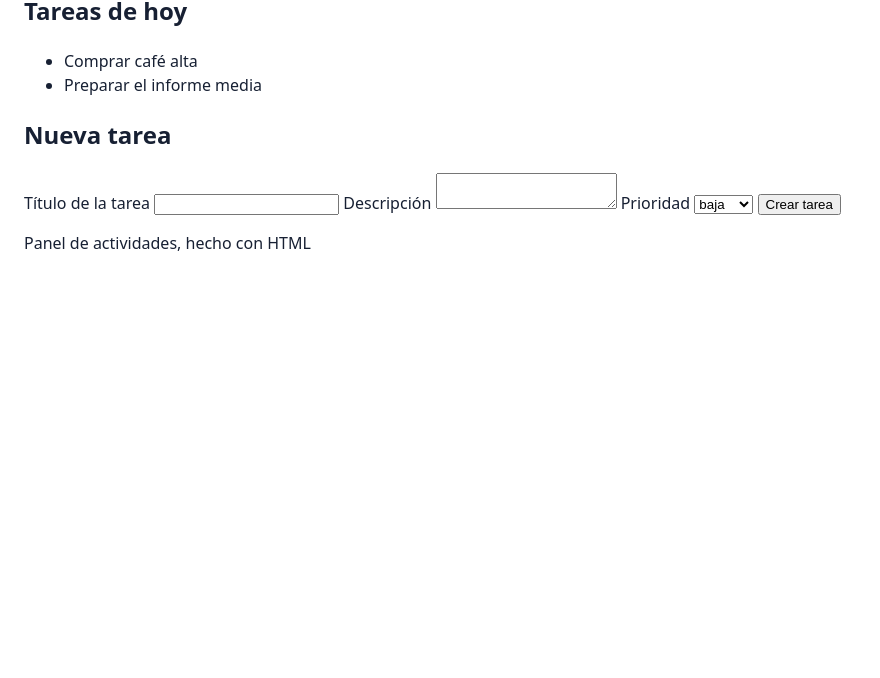
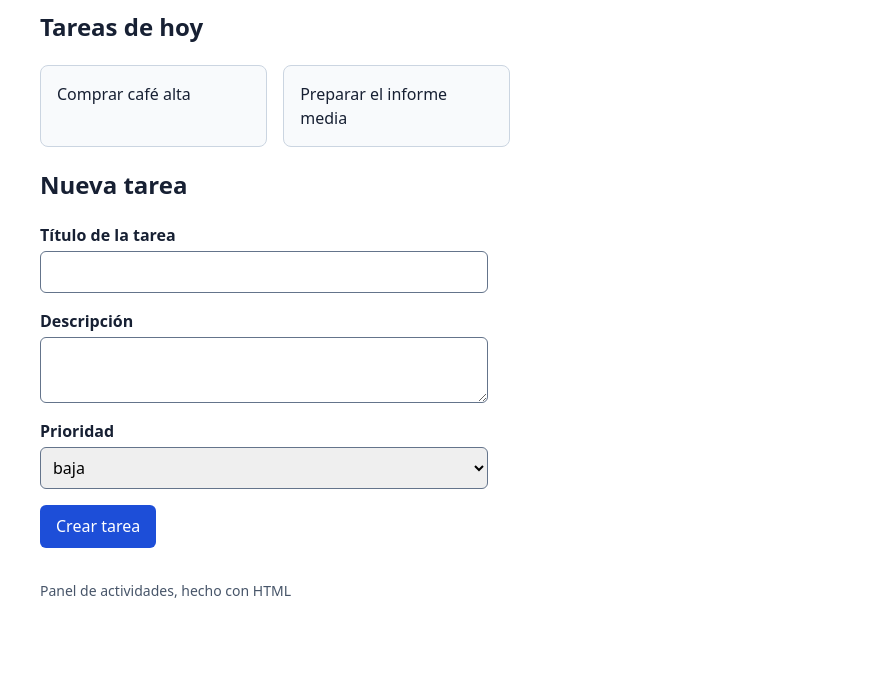
Before and after one commit to splashier1/Curso_js2026, a plain HTML site: page panel-actividades/index.html in a window 1280 px wide. Shown: the part 122-800 px from the top of the page, without its empty margins (0-880 px from the left). Drawn offline with Linux system fonts and the light colour scheme.

Commit message:
agregado para mejora de css

```diff
--- a/panel-actividades/css/estilos.css
+++ b/panel-actividades/css/estilos.css
@@ -15,3 +15,76 @@ body {
   margin: 0;
   padding: 1.5rem;
 }
+
+header h1 {
+  color: var(--color-principal);
+}
+
+footer {
+  margin-top: 2rem;
+  color: #475569;
+  font-size: 0.875rem;
+}
+
+main ul {
+  display: grid;
+  grid-template-columns: repeat(auto-fill, minmax(min(220px, 100%), 1fr));
+  gap: 1rem;
+  list-style: none;
+  padding: 0;
+}
+
+main li {
+  padding: 1rem;
+  border: 1px solid var(--color-borde);
+  border-radius: 0.5rem;
+  background: #f8fafc;
+}
+
+form {
+  max-width: 28rem;
+}
+
+form label {
+  display: block;
+  margin-bottom: 0.25rem;
+  font-weight: 600;
+}
+
+form input,
+form textarea,
+form select {
+  display: block;
+  width: 100%;
+  margin-bottom: 1rem;
+  padding: 0.5rem;
+  border: 1px solid #64748b;
+  border-radius: 0.375rem;
+  font: inherit;
+}
+
+form button {
+  padding: 0.6rem 1rem;
+  border: 0;
+  border-radius: 0.375rem;
+  background: var(--color-principal);
+  color: white;
+  font: inherit;
+  cursor: pointer;
+  transition: background-color 180ms ease;
+}
+
+form button:hover {
+  background-color: #1e3a8a;
+}
+
+:focus-visible {
+  outline: 3px solid var(--color-principal);
+  outline-offset: 3px;
+}
+
+@media (min-width: 768px) {
+  body {
+    padding: 2.5rem;
+  }
+}
```
